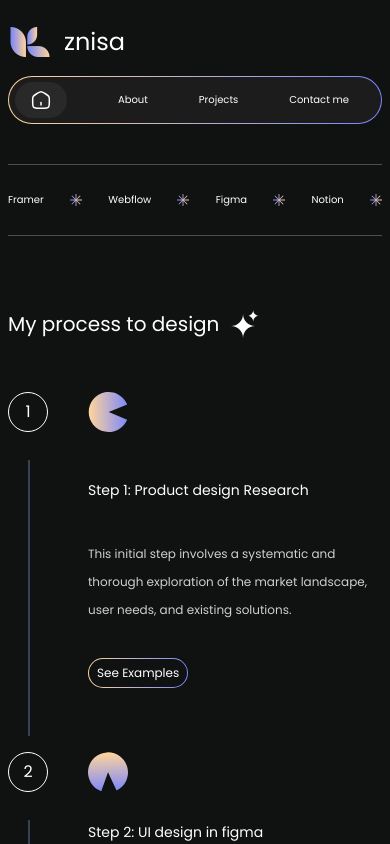
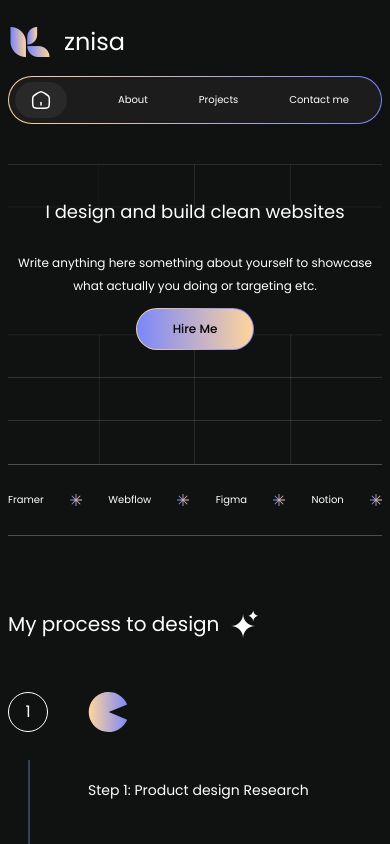
Before and after one commit to kudae3/znisa, a React (Vite) app: page / in a window 390 px wide. Shown: the top 844 px of the page. Built offline with nearby package versions, Linux system fonts and the light colour scheme.

Commit message:
feat: update Hero component styles for improved responsiveness and adjust Contact component image properties

```diff
--- a/src/App.jsx
+++ b/src/App.jsx
@@ -16,7 +16,7 @@ function App() {
       </div>
       <div>
         <div className="container">
-          {/* <Hero /> */}
+          <Hero />
         </div>
         <Banner/>
       </div>
--- a/src/components/Contact.jsx
+++ b/src/components/Contact.jsx
@@ -19,8 +19,8 @@ const Contact = () => {
             </div>
         </div>
 
-        <div className='hidden md:flex w-[392px] h-[392px]'>
-            <img src="/src/assets/image.png" alt="" />
+        <div className='hidden md:flex shrink-0 w-[392px] h-[392px]'>
+            <img className='' src="/src/assets/image.png" alt="" />
         </div>
     </div>
   )
--- a/src/components/Hero.jsx
+++ b/src/components/Hero.jsx
@@ -1,15 +1,14 @@
-import React from 'react'
 import GradientButton from '../assets/ui/GradientBtn'
 import backgroundImage from '../assets/background.png'
 
 const Hero = () => {
   return (
-    <div className='text-white h-[567px] relative bg-cover bg-center bg-no-repeat' style={{
+    <div className='text-white h-[300px] lg:h-[567px] relative bg-cover bg-center bg-no-repeat' style={{
       backgroundImage: `url(${backgroundImage})`
     }}>
-        <div className='text-center mx-auto w-full max-w-[882px] h-[166px] flex flex-col gap-[11px] px-[175px] pt-[117px]'>
-            <h2 className='font-normal text-[32px] leading-14'>I design and build clean websites</h2>
-            <p className='font-normal text-[16px] leading-[23px]'>Write anything here something about yourself to showcase what actually you doing or targeting etc.</p>
+        <div className='text-center mx-auto w-full max-w-[882px] h-[166px] flex flex-col gap-[11px] lg:px-[175px] pt-5 lg:pt-[117px]'>
+            <h2 className='font-normal text-[18px] md:text-[20px] lg:text-[32px] leading-14'>I design and build clean websites</h2>
+            <p className='font-normal text-[12px] md:text-[14px] lg:text-[16px] leading-[23px]'>Write anything here something about yourself to showcase what actually you doing or targeting etc.</p>
             <div className='mx-auto'>
                 <GradientButton>Hire Me</GradientButton>
             </div>
```
